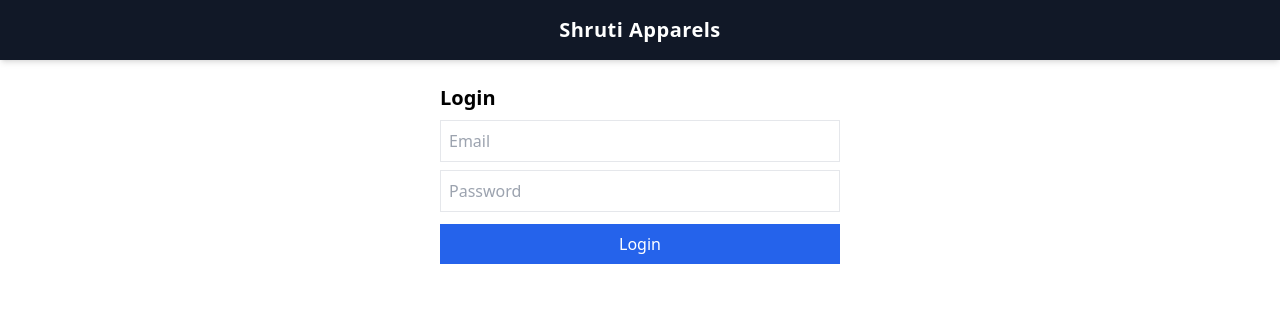
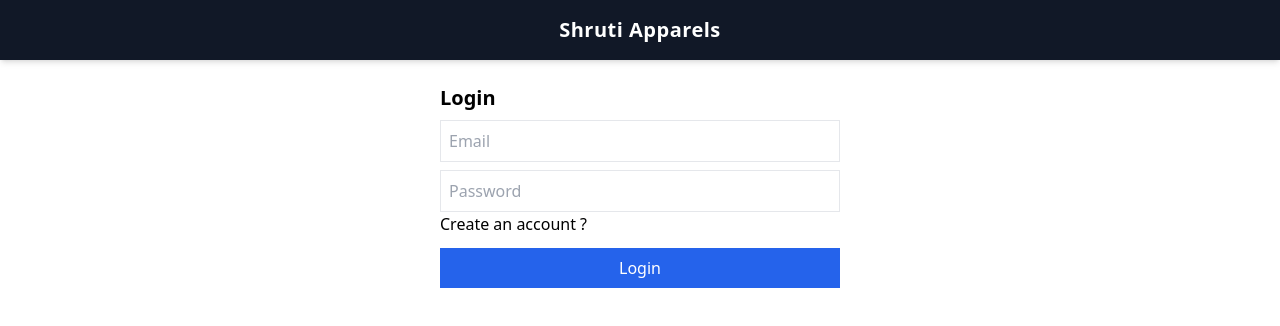
Before and after one commit to SItanshuMathukia/fabric-tracker, a React (Vite) app in the folder fabric-frontend/: page /login in a window 1280 px wide. Shown: the top 326 px of the page. Built offline with nearby package versions, Linux system fonts and the light colour scheme.

Commit message:
register link fixed

```diff
--- a/fabric-frontend/src/App.css
+++ b/fabric-frontend/src/App.css
@@ -182,3 +182,8 @@
     border-right-color: var(--border);
   }
 }
+
+
+.no-underline {
+  text-decoration: none;
+}
--- a/fabric-frontend/src/components/Login.jsx
+++ b/fabric-frontend/src/components/Login.jsx
@@ -44,6 +44,7 @@
           onChange={handleChange}
           className="border p-2 w-full mt-2"
         />
+        <a href="/register" className="mt-2 no-underline">Create an account ?</a>
 
         <button onClick={handleSubmit} className="bg-blue-600 text-white p-2 mt-3 w-full">
           Login
```
